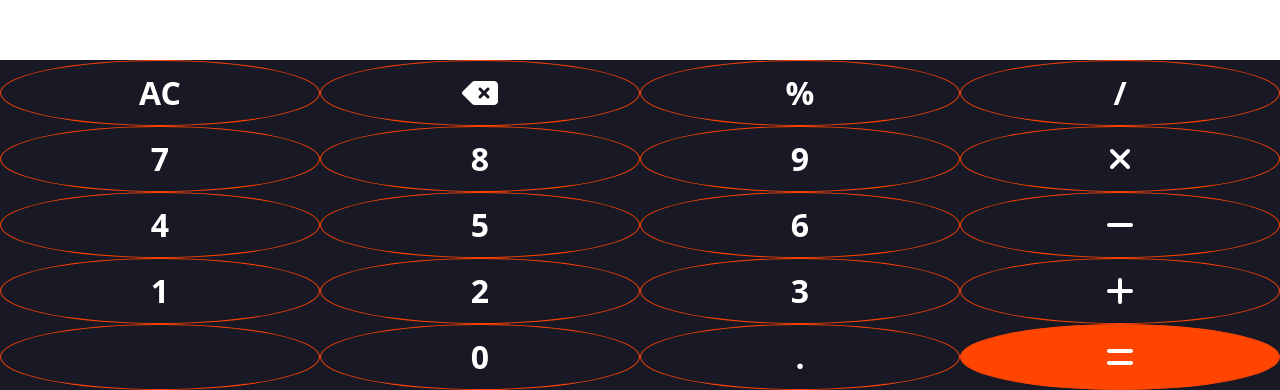
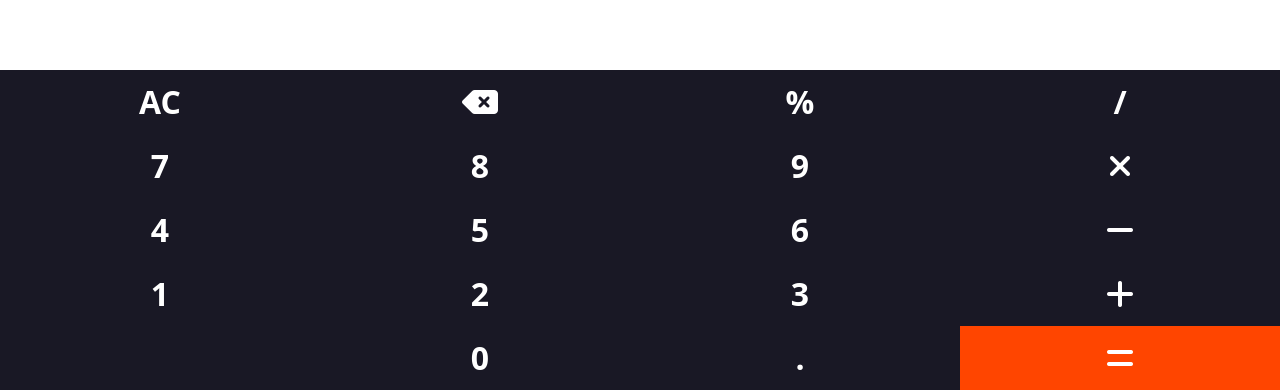
Before and after one commit to Dhirajjaware/calculator, a plain HTML site: page index.html in a window 1280 px wide. Shown: the part 410-800 px from the top of the page. Drawn offline with nearby package versions, Linux system fonts and the light colour scheme.

Commit message:
remove border form buttons

```diff
--- a/style.css
+++ b/style.css
@@ -31,8 +31,7 @@
 }
 
 .col {
-  border: 1.5px solid rgb(255, 68, 0);
-  border-radius: 100%;
+  /* border: 1.5px solid rgb(255, 68, 0); */
 }
 
 .col button {
```
Also changed, not shown: 1 other file.
